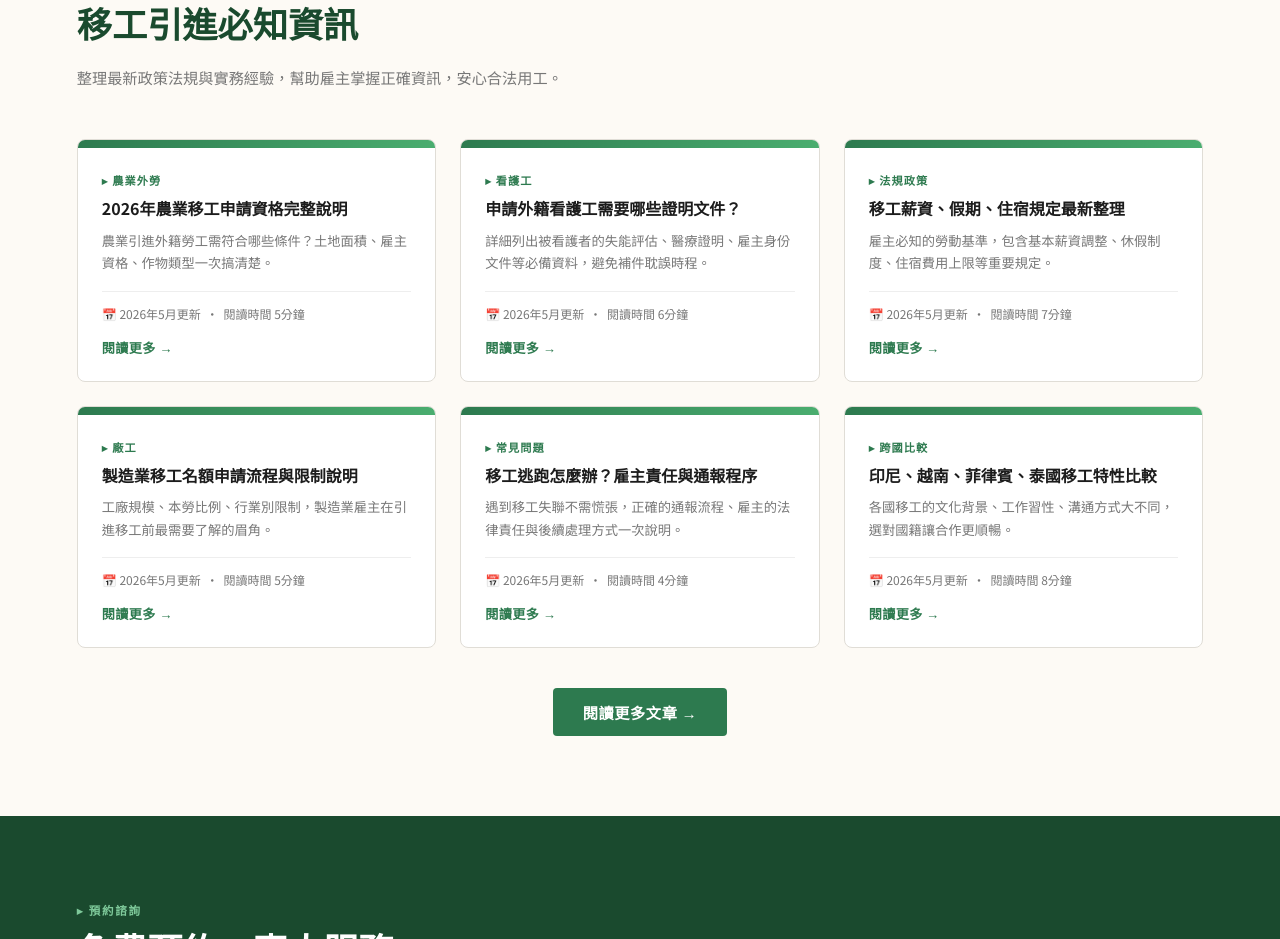
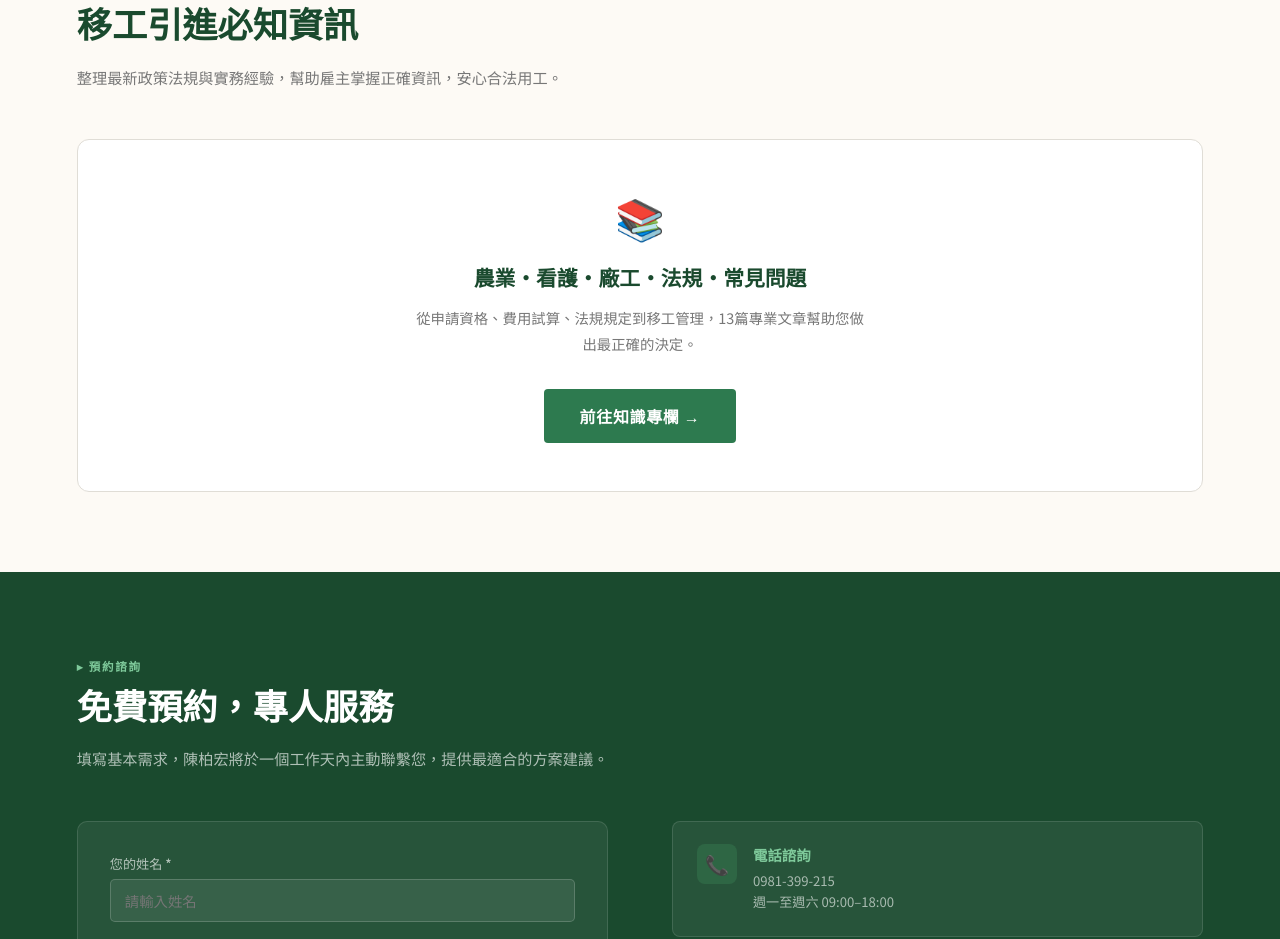
Before and after one commit to simplelife414-pixel/chen-bohun, a plain HTML site: page index.html in a window 1280 px wide. Shown: the part 2673-3612 px from the top of the page. Drawn offline with Linux system fonts and the light colour scheme.

Commit message:
Update index.html

```diff
--- a/index.html
+++ b/index.html
@@ -683,78 +683,13 @@
   <span class="section-tag">▸ 知識專欄</span>
   <h2 class="section-title">移工引進必知資訊</h2>
   <p class="section-sub">整理最新政策法規與實務經驗，幫助雇主掌握正確資訊，安心合法用工。</p>
-  <div class="articles-grid">
 
-    <a class="article-card" href="knowledge.html" style="text-decoration:none;color:inherit;display:block;">
-      <div class="article-banner"></div>
-      <div class="article-body">
-        <div class="article-cat">▸ 農業外勞</div>
-        <h4>2026年農業移工申請資格完整說明</h4>
-        <p>農業引進外籍勞工需符合哪些條件？土地面積、雇主資格、作物類型一次搞清楚。</p>
-        <div class="article-meta">📅 2026年5月更新 &nbsp;·&nbsp; 閱讀時間 5分鐘</div>
-        <div class="article-read-more">閱讀更多 &#8594;</div>
-      </div>
-    </a>
-
-    <a class="article-card" href="knowledge.html" style="text-decoration:none;color:inherit;display:block;">
-      <div class="article-banner"></div>
-      <div class="article-body">
-        <div class="article-cat">▸ 看護工</div>
-        <h4>申請外籍看護工需要哪些證明文件？</h4>
-        <p>詳細列出被看護者的失能評估、醫療證明、雇主身份文件等必備資料，避免補件耽誤時程。</p>
-        <div class="article-meta">📅 2026年5月更新 &nbsp;·&nbsp; 閱讀時間 6分鐘</div>
-        <div class="article-read-more">閱讀更多 &#8594;</div>
-      </div>
-    </a>
-
-    <a class="article-card" href="knowledge.html" style="text-decoration:none;color:inherit;display:block;">
-      <div class="article-banner"></div>
-      <div class="article-body">
-        <div class="article-cat">▸ 法規政策</div>
-        <h4>移工薪資、假期、住宿規定最新整理</h4>
-        <p>雇主必知的勞動基準，包含基本薪資調整、休假制度、住宿費用上限等重要規定。</p>
-        <div class="article-meta">📅 2026年5月更新 &nbsp;·&nbsp; 閱讀時間 7分鐘</div>
-        <div class="article-read-more">閱讀更多 &#8594;</div>
-      </div>
-    </a>
-
-    <a class="article-card" href="knowledge.html" style="text-decoration:none;color:inherit;display:block;">
-      <div class="article-banner"></div>
-      <div class="article-body">
-        <div class="article-cat">▸ 廠工</div>
-        <h4>製造業移工名額申請流程與限制說明</h4>
-        <p>工廠規模、本勞比例、行業別限制，製造業雇主在引進移工前最需要了解的眉角。</p>
-        <div class="article-meta">📅 2026年5月更新 &nbsp;·&nbsp; 閱讀時間 5分鐘</div>
-        <div class="article-read-more">閱讀更多 &#8594;</div>
-      </div>
-    </a>
-
-    <a class="article-card" href="knowledge.html" style="text-decoration:none;color:inherit;display:block;">
-      <div class="article-banner"></div>
-      <div class="article-body">
-        <div class="article-cat">▸ 常見問題</div>
-        <h4>移工逃跑怎麼辦？雇主責任與通報程序</h4>
-        <p>遇到移工失聯不需慌張，正確的通報流程、雇主的法律責任與後續處理方式一次說明。</p>
-        <div class="article-meta">📅 2026年5月更新 &nbsp;·&nbsp; 閱讀時間 4分鐘</div>
-        <div class="article-read-more">閱讀更多 &#8594;</div>
-      </div>
-    </a>
-
-    <a class="article-card" href="knowledge.html" style="text-decoration:none;color:inherit;display:block;">
-      <div class="article-banner"></div>
-      <div class="article-body">
-        <div class="article-cat">▸ 跨國比較</div>
-        <h4>印尼、越南、菲律賓、泰國移工特性比較</h4>
-        <p>各國移工的文化背景、工作習性、溝通方式大不同，選對國籍讓合作更順暢。</p>
-        <div class="article-meta">📅 2026年5月更新 &nbsp;·&nbsp; 閱讀時間 8分鐘</div>
-        <div class="article-read-more">閱讀更多 &#8594;</div>
-      </div>
-    </a>
-
-  </div>
-  <div style="text-align:center; margin-top:2.5rem;">
-    <a href="knowledge.html" style="display:inline-flex;align-items:center;gap:8px;background:var(--green-mid);color:#fff;padding:13px 30px;border-radius:4px;font-weight:700;font-size:0.95rem;text-decoration:none;letter-spacing:0.04em;transition:background 0.2s;" onmouseover="this.style.background='#1a4a2e'" onmouseout="this.style.background='#2d7a4f'">
-      閱讀更多文章 &rarr;
+  <div style="margin-top:3rem; text-align:center; background:#fff; border:1px solid #e0ddd6; border-radius:12px; padding:3rem 2rem;">
+    <div style="font-size:2.5rem; margin-bottom:1rem;">📚</div>
+    <h3 style="font-family:'Noto Serif TC',serif; font-size:1.3rem; color:var(--green-dark); margin-bottom:0.8rem;">農業・看護・廠工・法規・常見問題</h3>
+    <p style="font-size:0.9rem; color:var(--text-light); margin-bottom:2rem; max-width:460px; margin-left:auto; margin-right:auto; line-height:1.8;">從申請資格、費用試算、法規規定到移工管理，13篇專業文章幫助您做出最正確的決定。</p>
+    <a href="knowledge.html" style="display:inline-flex; align-items:center; gap:10px; background:var(--green-mid); color:#fff; padding:15px 36px; border-radius:4px; font-weight:700; font-size:1rem; text-decoration:none; letter-spacing:0.04em; transition:background 0.2s;" onmouseover="this.style.background='#1a4a2e'" onmouseout="this.style.background='#2d7a4f'">
+      前往知識專欄 &rarr;
     </a>
   </div>
 </section>
```
